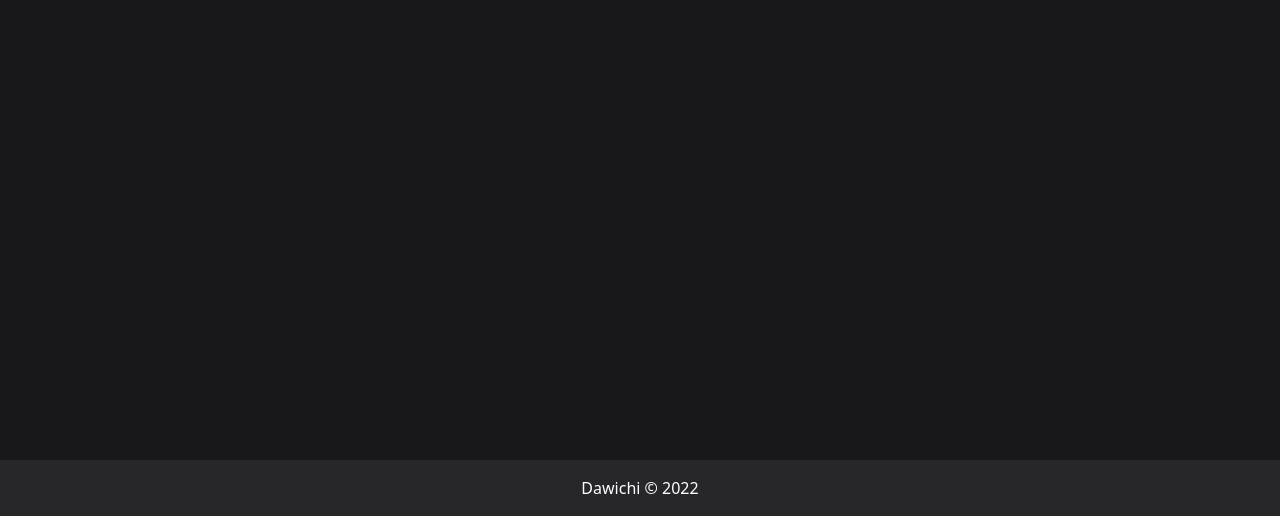
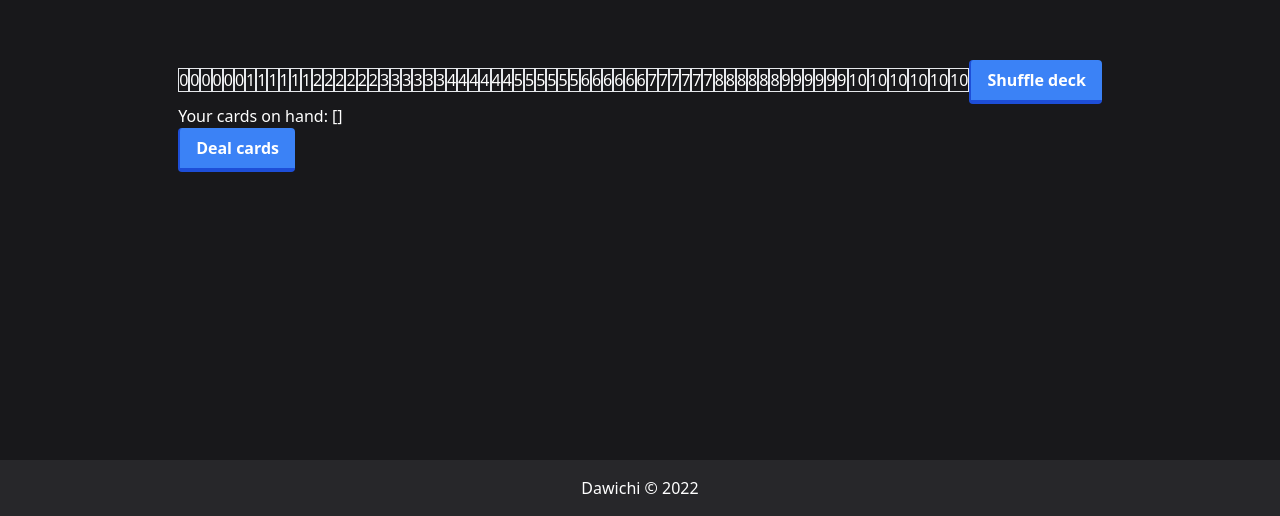
Before and after one commit to Brr1-99/duckcards, a Nuxt app: page /parade in a window 1280 px wide. Before the commit this address had no page. Shown: the part 284-800 px from the top of the page. Built offline with nearby package versions, Linux system fonts and the light colour scheme.

Commit message:
parade game

```diff
--- a/composables/useDeck.ts
+++ b/composables/useDeck.ts
@@ -11,12 +11,34 @@ export default () => {
      */
     function generateMadnessDeck() {
         const numbers: number[] = [6, 7, 8, 9, 10, 11, 12]
+        const temp = []
 
         for (const number of numbers) {
             for (let i = 0; i < number; i++) {
-                deck.value.push(number)
+                temp.push(number)
             }
         }
+
+        deck.value = temp
+    }
+
+    /**
+     * Generate a new deck of cards for Madness game.
+     */
+    function generateParadeDeck() {
+        const numbers: number[] = [0, 1, 2, 3, 4, 5, 6, 7, 8, 9, 10]
+        const temp = []
+
+        for (const number of numbers) {
+            for (let i = 0; i < 6; i++) {
+                temp.push({
+                    value: number,
+                    type: i,
+                })
+            }
+        }
+
+        deck.value = temp
     }
 
     /**
@@ -44,6 +66,7 @@ export default () => {
         deck: readonly(deck),
         hand: readonly(hand),
         generateMadnessDeck,
+        generateParadeDeck,
         shuffleDeck,
         dealCards,
     }
--- a/pages/index.vue
+++ b/pages/index.vue
@@ -44,10 +44,10 @@ export default {
                     link: '/madness',
                 },
                 {
-                    name: 'Madness',
-                    description: 'Navigate through a maze of rooms to find the exit.',
-                    image: '/images/dark.jpg',
-                    link: '/portal',
+                    name: 'Parade',
+                    description: 'Parade the correct number to keep with the lowest score.',
+                    image: '/images/parade.jpg',
+                    link: '/parade',
                 },
                 {
                     name: 'Portal',
--- /dev/null
+++ b/pages/parade.vue
@@ -0,0 +1,15 @@
+<template>
+    <span v-for="card in deck" :key="card.value + card.id" class="border">{{ card.value }}</span>
+    <Button1 text="Shuffle deck" @click="shuffleDeck" />
+    <h3>Your cards on hand: {{ hand }}</h3>
+    <Button1 text="Deal cards" @click="dealCards" />
+</template>
+
+<script setup lang="ts">
+const { deck, hand, shuffleDeck, dealCards } = useDeck()
+</script>
+
+<script lang="ts">
+const { generateParadeDeck } = useDeck()
+generateParadeDeck()
+</script>
```
Also changed, not shown: public/images/parade.jpg (added).
